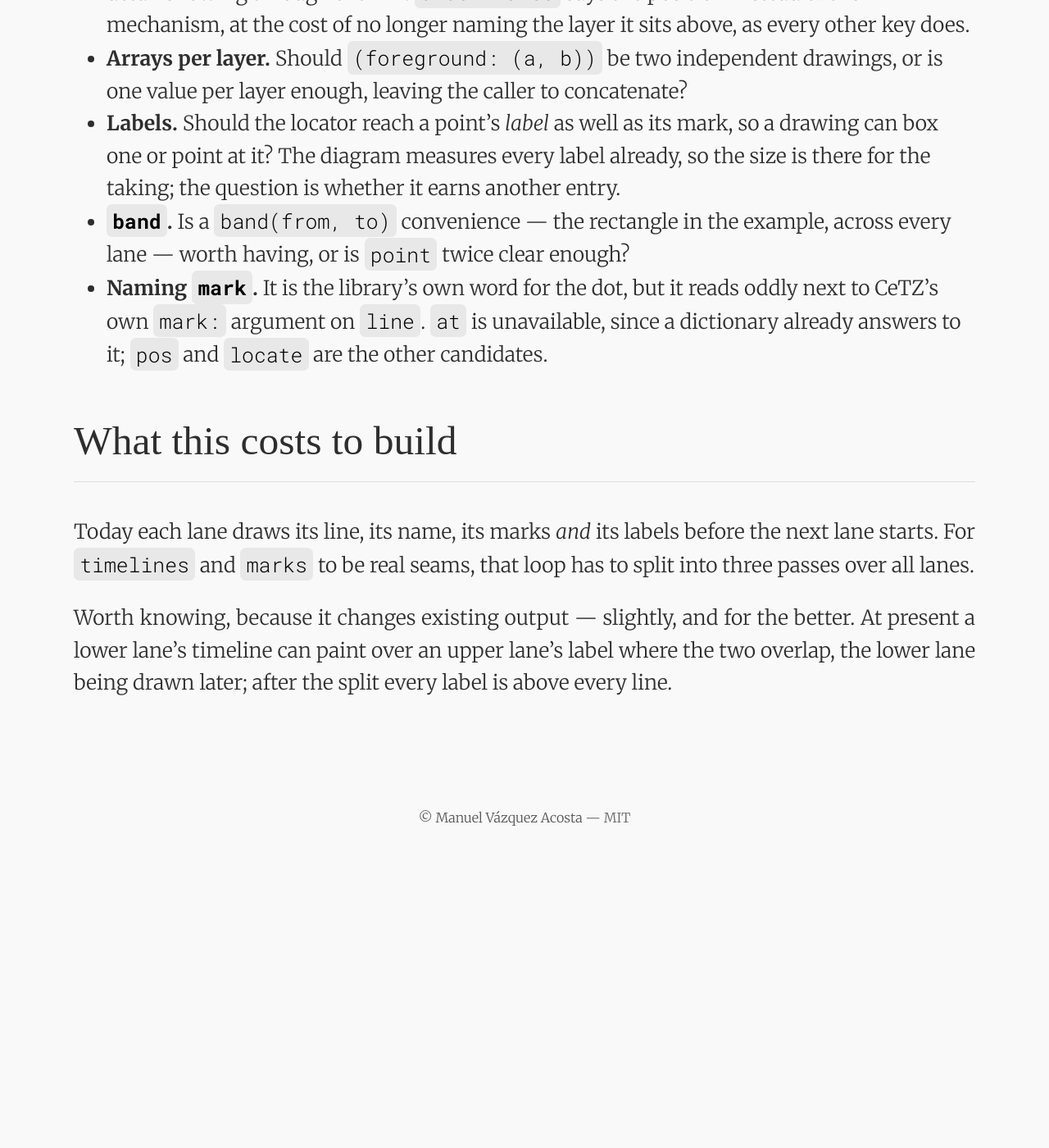
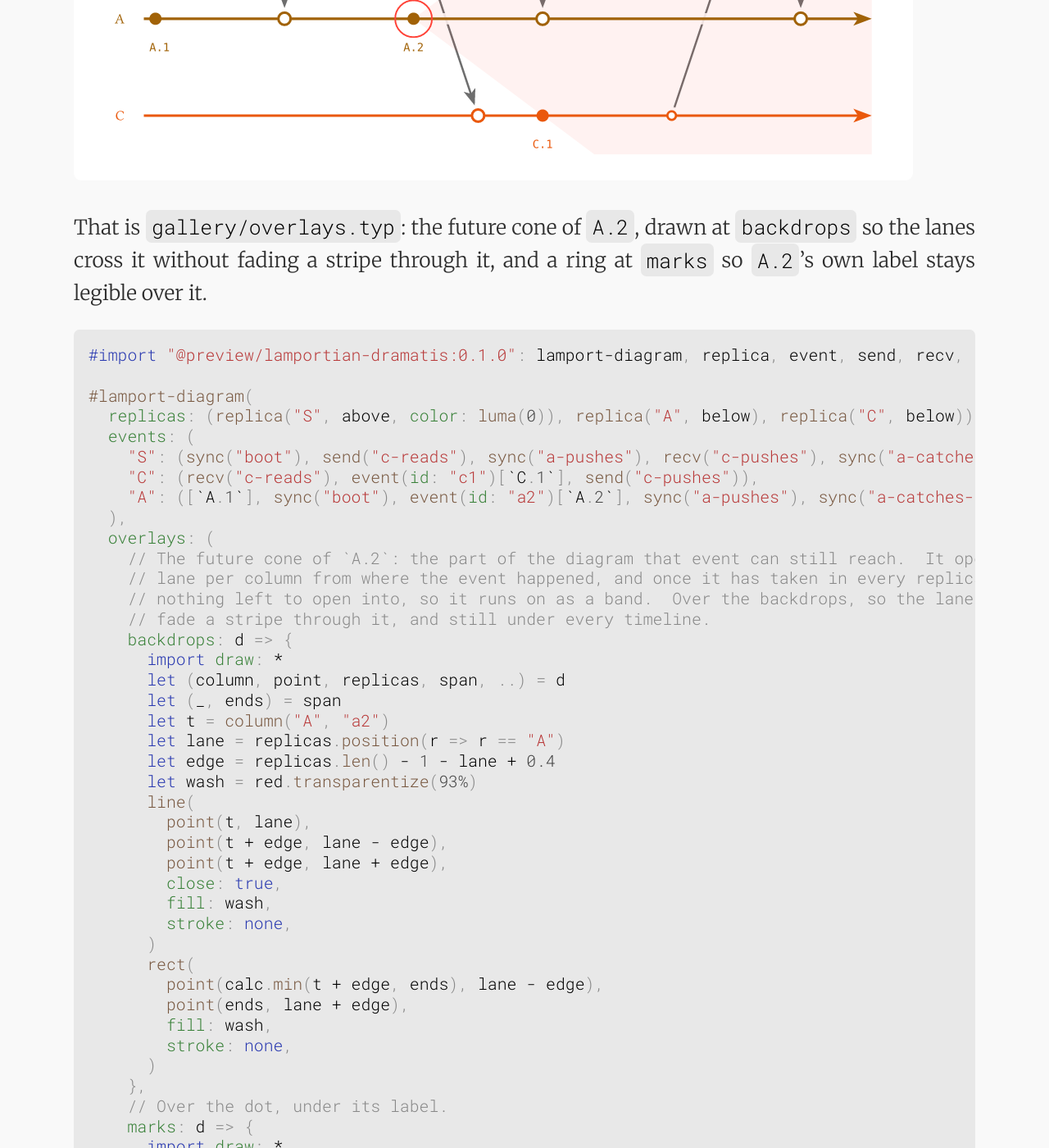
Before and after one commit to lamportian-dramatis/lamportian-dramatis.github.io, a Jekyll site: the page built from overlays.md, in a window 1280 px wide and 1400 px high, scrolled down 11783 px. Shown: the whole window at 82% size. Built offline with Jekyll 4.4.1, drawn with Linux system fonts in a browser that asks for light colours; some web fonts are replaced; before the commit the page ends 12830 px from its top, so only the background shows below that; some of the changed text lies outside the part shown.

Commit message:
Document `overlays` as something that exists
It is implemented now, so the pages stop calling it proposed, and the worked example is the one the
gallery compiles: the future cone of an event, drawn at `backdrops` where the lanes cross it without
fading a stripe through it, and a ring at `marks` where the event's own label stays legible over it.
The `import draw: *` goes inside the body, which is where the gallery keeps it and where the names go
no further than the drawing that wants them.

The guide had been carrying the text it was split from the README with, back when a diagram only ran
one way: a receive landed "a centimetre to the right" of its send and labels sat "above the
timeline".  Neither has been true since the orientations landed.  That is the drift two copies were
always going to produce, and the README has since given its narrative up to this page, so there is
one copy of it again.

````diff
--- a/overlays.md
+++ b/overlays.md
@@ -22,16 +22,20 @@
 `overlays` takes `none`, a bare CeTZ body, a function of one argument — the *locator* — returning a CeTZ body, or a dictionary from layer name to either of those.  A body or a function on its own goes in the `foreground`, that being what you want when you have not thought about depth.
 
 ```typ
-overlays: none                                // nothing
+// nothing
+overlays: none
 
-overlays: { grid((0, 0), (8, -3)) }           // a bare body, for when you need no points
+// a bare body, for when you need no points -- drawn in foreground
+overlays: { grid((0, 0), (8, -3)) }
 
-overlays: d => {                              // a function, for when you want the diagram's points
+// a function, for when you want the diagram's points -- drawn in foreground
+overlays: d => {
   let (mark, ..) = d
   circle(mark("A", "bad"), radius: 0.3, stroke: red)
 }
 
-overlays: (                                   // a dictionary, for when depth matters
+// a dictionary, for when layering matters
+overlays: (
   backdrops: d => { ... },
   marks: d => { ... },
 )
@@ -39,13 +43,28 @@
 
 Everything is spliced into the diagram's own `cetz.canvas`, so a coordinate is a canvas centimetre and every CeTZ coordinate form — `rel:`, `to:`, anchors on elements you name yourself — works as it does anywhere else.  It all runs inside the same `context` the diagram uses, so `measure` is available.
 
+Your body is written in your own file, though, so the drawing commands have to be in scope there.  The package re-exports the CeTZ module it draws with, which saves pinning a second dependency and keeps the two versions in step:
+
+```typ
+#import "@preview/lamportian-dramatis:0.1.0": draw
+
+overlays: (
+  marks: d => {
+    import draw: *          // inside the body, so `circle` and `rect` go no further
+    ...
+  },
+)
+```
+
+`#import draw: *` at the top of the file works as well, if you would rather have them everywhere.
+
 The locator is a dictionary; unpack the entries a layer needs and call them.
 
 ## Layers
 
 A diagram is drawn in a fixed sequence of passes: the arrows first, then the backdrops that erase them wherever a lane crosses, then the timelines, then the marks, then the labels.  Each pass is a **layer**, and each key of `overlays` names one.
 
-A drawing given for a layer is **appended to that layer's pass** — after everything the diagram itself draws there, and before anything in any later pass.  So `arrows: ...` draws with the arrows: over them, under everything that follows.  That is the whole rule.
+An overlay given for a layer is **appended to that layer's pass** — after everything the diagram itself draws there, and before anything in any later pass.  So `arrows: ...` draws with the contents of the layer "arrows": over them, under everything that follows.  That is the whole rule.
 
 `background` and `foreground` are not passes of the diagram.  They are bookends that exist only for overlays, one before the first pass and one after the last, and whatever you put there is all they hold.
 
@@ -134,7 +153,7 @@
 
 - A **time** is a position along logical time, measured in columns.  It is a real number and may be any of them: `2.5` falls halfway between two columns, `-0.09` falls before the diagram's first one.
 - A **column** is one of the whole times the solver hands out, `0` up to `ncols - 1`.  Every column is a time; most times are not columns.  This is the discrete thing the layout reasons about, and the only kind that can answer "did these two land at the same moment".
-- A **lane** is a position across the replicas, measured in lanes, and likewise a real number: `0` is the first replica, `1` the second, `0.5` between them.  A replica id is accepted wherever a lane is.
+- A **lane** is a position across the replicas, measured in lanes, and likewise a real number: `0` is the first replica, `1` the second, `0.5` between them, and `-0.4` a little to the outside of the first.  It is a position and not an index, so `-1` is one lane clear of the first rather than the last one; for that, ask `replicas` how many there are.  A replica id is accepted wherever a lane is.
 - A **coordinate** is a CeTZ point, `(x, y)` in canvas centimetres.  It is what every CeTZ function wants, and the only kind here that knows which way the diagram runs.
 
 A time and a lane together make a coordinate, and `point` is the one entry that does that conversion.  Everything else either hands you a coordinate outright or stays in times and lanes, where it survives a change of orientation.
@@ -155,10 +174,11 @@
 ```typ
 overlays: (
   backdrops: d => {
-    let (column, point, ..) = d
+    let (column, point, replicas, ..) = d
+    let last = replicas.len() - 1
     rect(
-      point(column("C", "c-reads"), 0),
-      point(column("A", "a-catches-up"), -1),
+      point(column("C", "c-reads"), -0.4),
+      point(column("A", "a-catches-up"), last + 0.4),
       fill: yellow.transparentize(85%),
       stroke: none,
     )
@@ -207,7 +227,13 @@
 
 ## Worked example
 
+![The future cone of one event, washed behind the lanes, with a ring round the event itself](gallery/overlays.png)
+
+That is [`gallery/overlays.typ`](https://github.com/mvaled/lamportian-dramatis/blob/main/gallery/overlays.typ): the future cone of `A.2`, drawn at `backdrops` so the lanes cross it without fading a stripe through it, and a ring at `marks` so `A.2`'s own label stays legible over it.
+
 ```typ
+#import "@preview/lamportian-dramatis:0.1.0": lamport-diagram, replica, event, send, recv, sync, above, below, draw
+
 #lamport-diagram(
   replicas: (replica("S", above, color: luma(0)), replica("A", below), replica("C", below)),
   events: (
@@ -216,19 +242,36 @@
     "A": ([`A.1`], sync("boot"), event(id: "a2")[`A.2`], sync("a-pushes"), sync("a-catches-up")),
   ),
   overlays: (
-    // The window in which the two clients disagree.  Behind the lanes, but in front of the
-    // backdrops, so the lanes do not wash a stripe through it.
+    // The future cone of `A.2`: the part of the diagram that event can still reach.  It opens one
+    // lane per column from where the event happened, and once it has taken in every replica there is
+    // nothing left to open into, so it runs on as a band.  Over the backdrops, so the lanes do not
+    // fade a stripe through it, and still under every timeline.
     backdrops: d => {
-      let (column, point, ..) = d
+      import draw: *
+      let (column, point, replicas, span, ..) = d
+      let (_, ends) = span
+      let t = column("A", "a2")
+      let lane = replicas.position(r => r == "A")
+      let edge = replicas.len() - 1 - lane + 0.4
+      let wash = red.transparentize(93%)
+      line(
+        point(t, lane),
+        point(t + edge, lane - edge),
+        point(t + edge, lane + edge),
+        close: true,
+        fill: wash,
+        stroke: none,
+      )
       rect(
-        point(column("C", "c1"), 0),
-        point(column("A", "a-catches-up"), -1),
-        fill: red.transparentize(93%),
+        point(calc.min(t + edge, ends), lane - edge),
+        point(ends, lane + edge),
+        fill: wash,
         stroke: none,
       )
     },
     // Over the dot, under its label.
     marks: d => {
+      import draw: *
       let (mark, dot, ..) = d
       circle(mark("A", "a2"), radius: dot * 3, stroke: red + 0.7pt)
     },
````
Also changed, not shown: guide.md (+3 -3 lines), index.md (+1 -1 lines), reference.md (+1 -1 lines), changelog.md, gallery/overlays.png (added), gallery/vertical.png.
